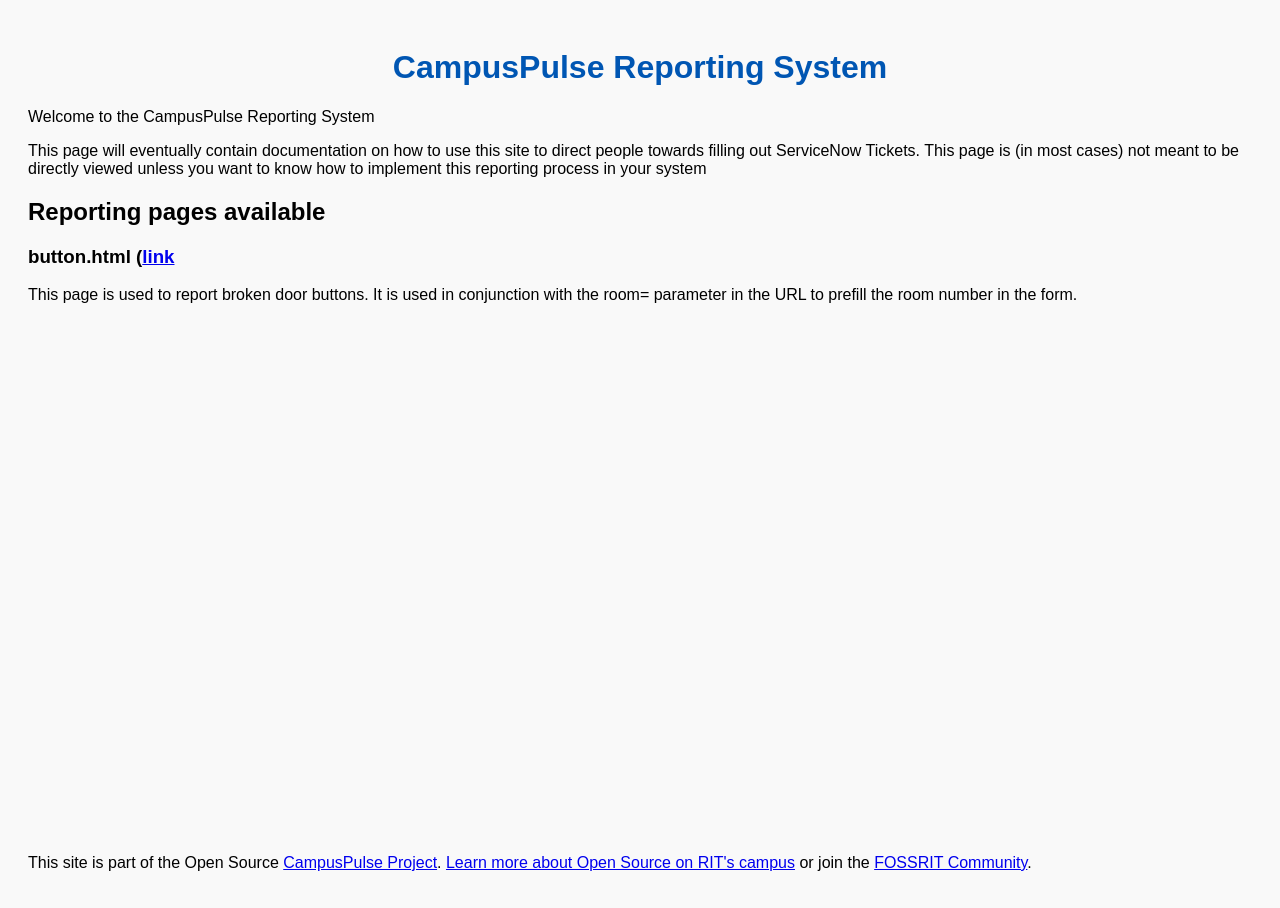
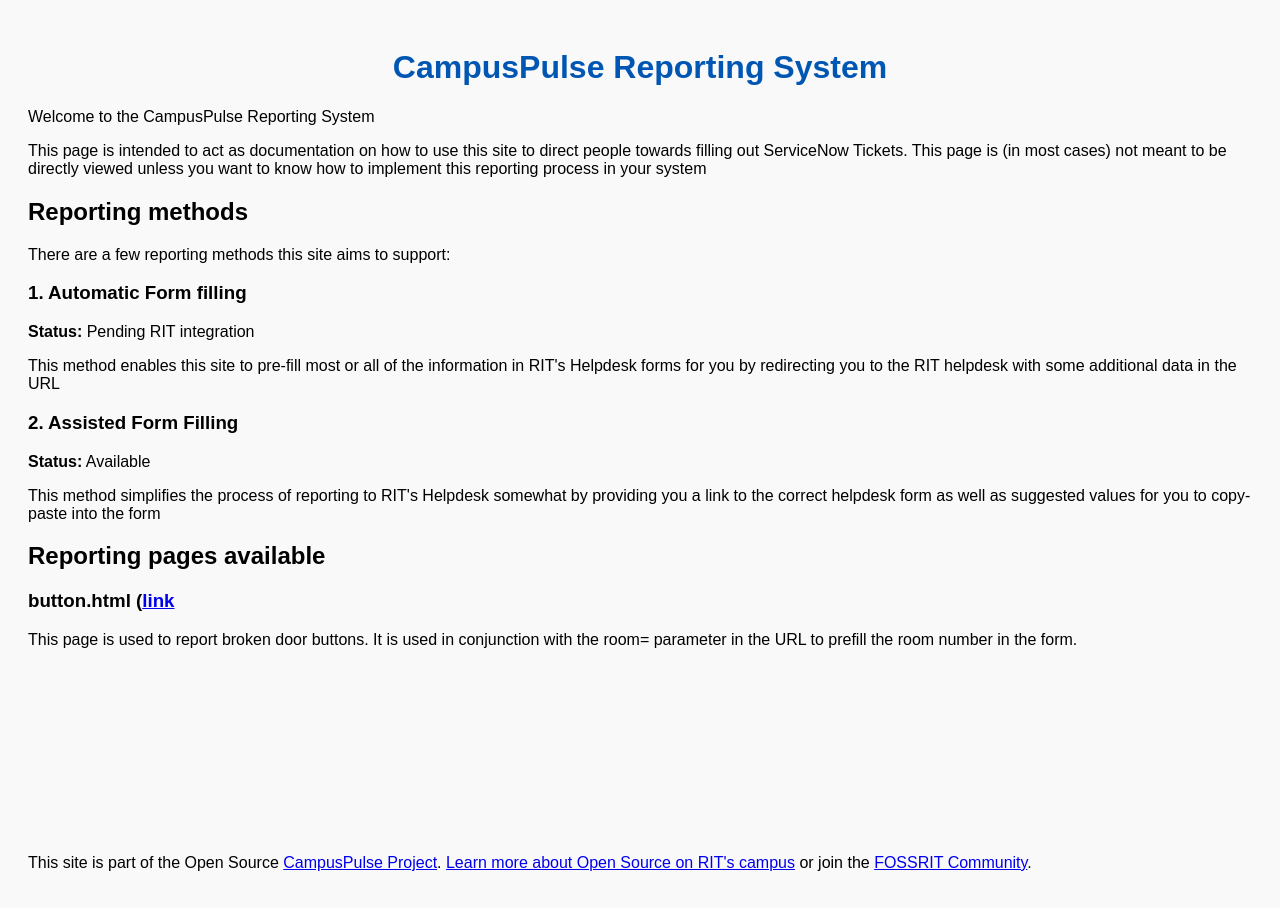
Before and after one commit to CampusPulse/suggest, a Jekyll site: the page built from index.html, in a window 1280 px wide. Built offline with Jekyll 4.4.1, drawn with Linux system fonts in a browser that asks for light colours.

Commit message:
add more general purpose docs

```diff
--- a/index.html
+++ b/index.html
@@ -5,7 +5,23 @@
 <h1>{{ page.title }}</h1>
 <p>Welcome to the CampusPulse Reporting System</p>
 
-<p>This page will eventually contain documentation on how to use this site to direct people towards filling out ServiceNow Tickets. This page is (in most cases) not meant to be directly viewed unless you want to know how to implement this reporting process in your system</p>
+<p>This page is intended to act as documentation on how to use this site to direct people towards filling out ServiceNow Tickets. This page is (in most cases) not meant to be directly viewed unless you want to know how to implement this reporting process in your system</p>
+
+<h2>Reporting methods</h2>
+
+<p>There are a few reporting methods this site aims to support:</p>
+
+<h3>1. Automatic Form filling</h3>
+<p><strong>Status:</strong> Pending RIT integration</p>
+<p>This method enables this site to pre-fill most or all of the information in RIT's Helpdesk forms for you by redirecting you to the RIT helpdesk with some additional data in the URL</p>
+
+<h3>2. Assisted Form Filling</h3>
+<p><strong>Status:</strong> Available</p>
+<p>This method simplifies the process of reporting to RIT's Helpdesk somewhat by providing you a link to the correct helpdesk form as well as suggested values for you to copy-paste into the form</p>
+
+<!-- <h3>3. Email</h3>
+<p><strong>Status:</strong> Coming Soon</p>
+<p>This method simplifies the process of reporting issues to RIT when the preferred method to recieve reports is via email. This method can generate a link that will open your email client with the correct address, subject line, and contents pre-filled</p> -->
 
 
 
```
